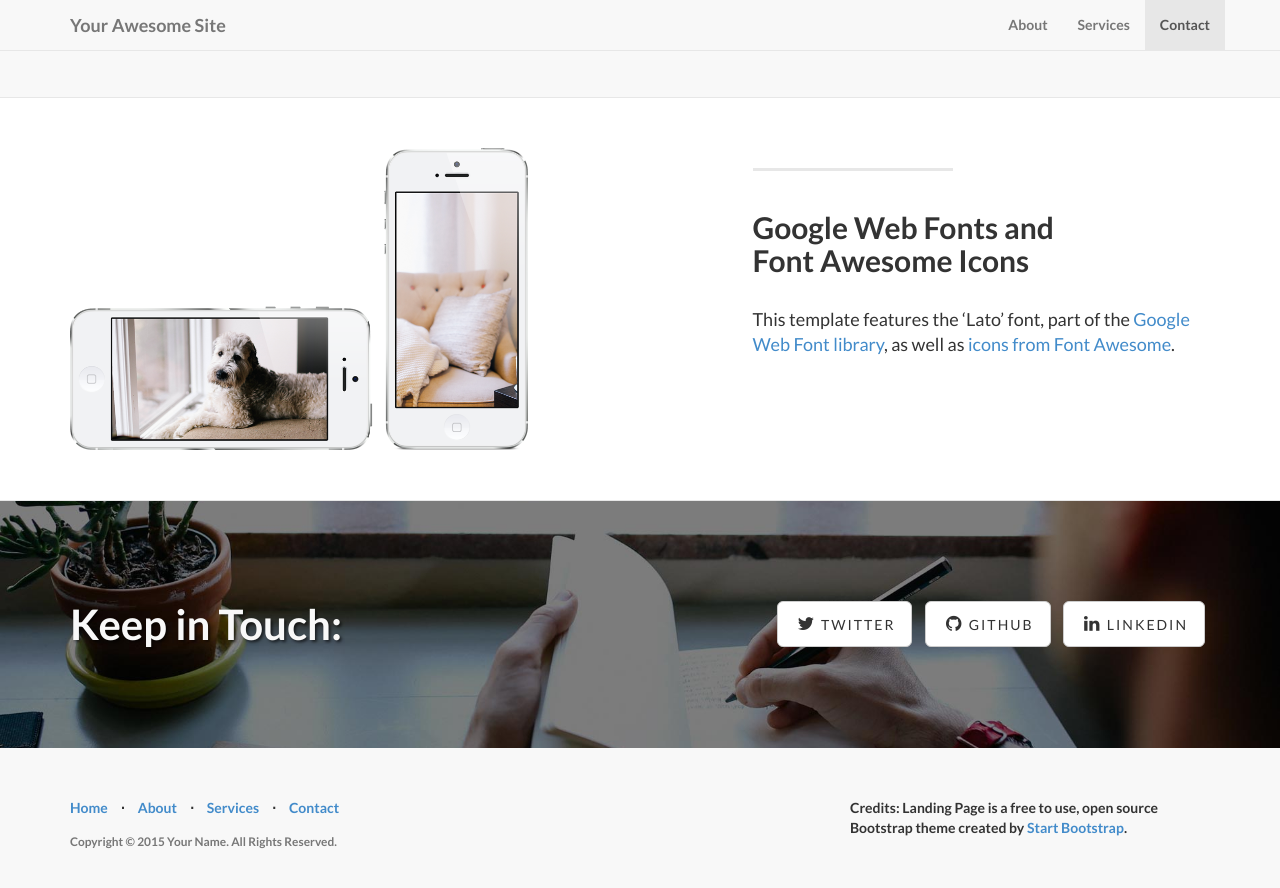
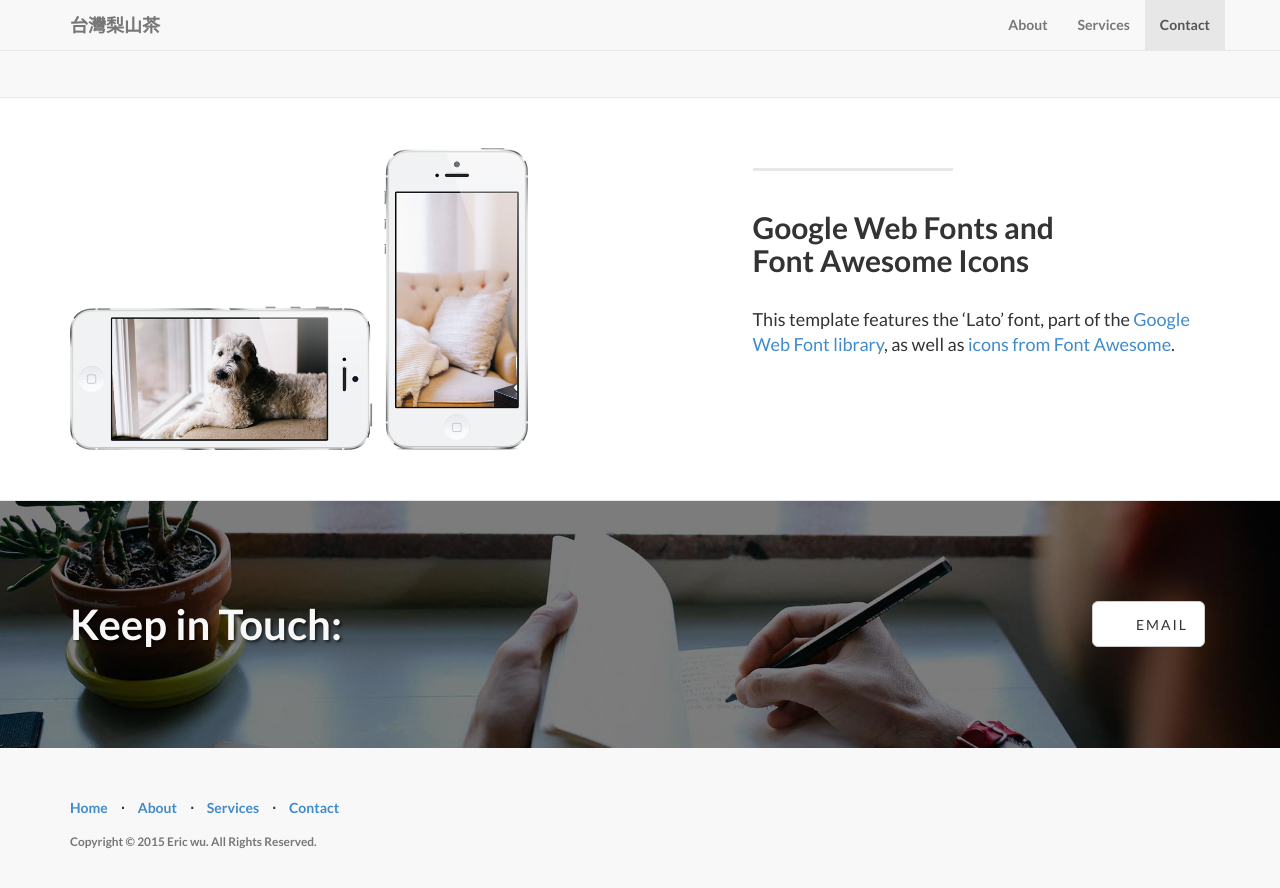
Before and after one commit to eric0324/Lishan_Tea, a Jekyll site: the page built from index.html, in a window 1280 px wide and 900 px high, scrolled down 1902 px. Shown: the top 888 px of the window. Built offline with Jekyll 4.4.1, drawn with Linux system fonts in a browser that asks for light colours; some of the changed text lies outside the part shown.

Commit message:
add config

```diff
--- a/_config.yml
+++ b/_config.yml
@@ -2,16 +2,12 @@
 #      Main Configs       #
 # ----------------------- #
 
-url: http://yoursite.com
-title: Your Awesome Site
-email: your-email@domain.com
-author: Your Name
-description: > # "Write an awesome description for your new site here.
-  You can edit this line in _config.yml. It will appear in your document
-  head meta (for Google search results) and in your feed.xml site
-  description.
-copyright: 'Copyright &copy; 2015 Your Name. All Rights Reserved.'
-credits: 'Credits: Landing Page is a free to use, open source Bootstrap theme created by <a href="http://startbootstrap.com/">Start Bootstrap</a>.'
+url: http://www.ericwu.asia/lishanTea/
+title: 台灣梨山茶
+email: smart032410@gmail.com
+author: Eric Wu
+description: 梨山高冷茶區位於海拔一千八百到兩千六百米左右之貍山山脈深山茶園，終年雲霧繚繞、土壤有機質含量豐富、葉片豐潤、渾厚、細緻、果膠質含量高、在氣候、土壤環境值均佳的條件下所產製成的茶葉。，
+copyright: 'Copyright &copy; 2015 Eric wu. All Rights Reserved.'
 
 # ----------------------- #
 #    Jekyll & Plugins     #
@@ -26,9 +22,5 @@ permalink: pretty
 # ----------------------- #
 
 social:
-  - title: twitter
-    url: https://twitter.com/SBootstrap
-  - title: github
-    url: https://github.com/IronSummitMedia/startbootstrap
-  - title: linkedin
-    url:
+  - title: email
+    url: smart032410@gmail.com
```
